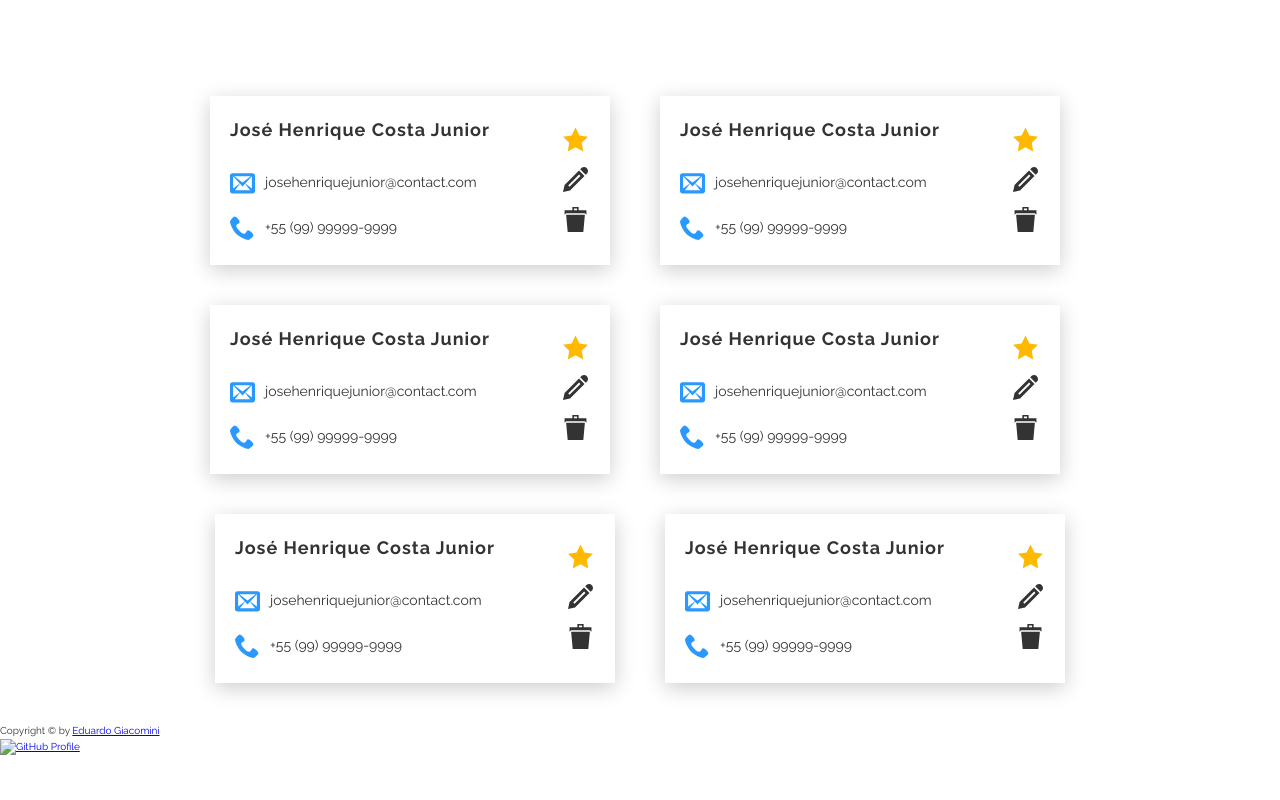
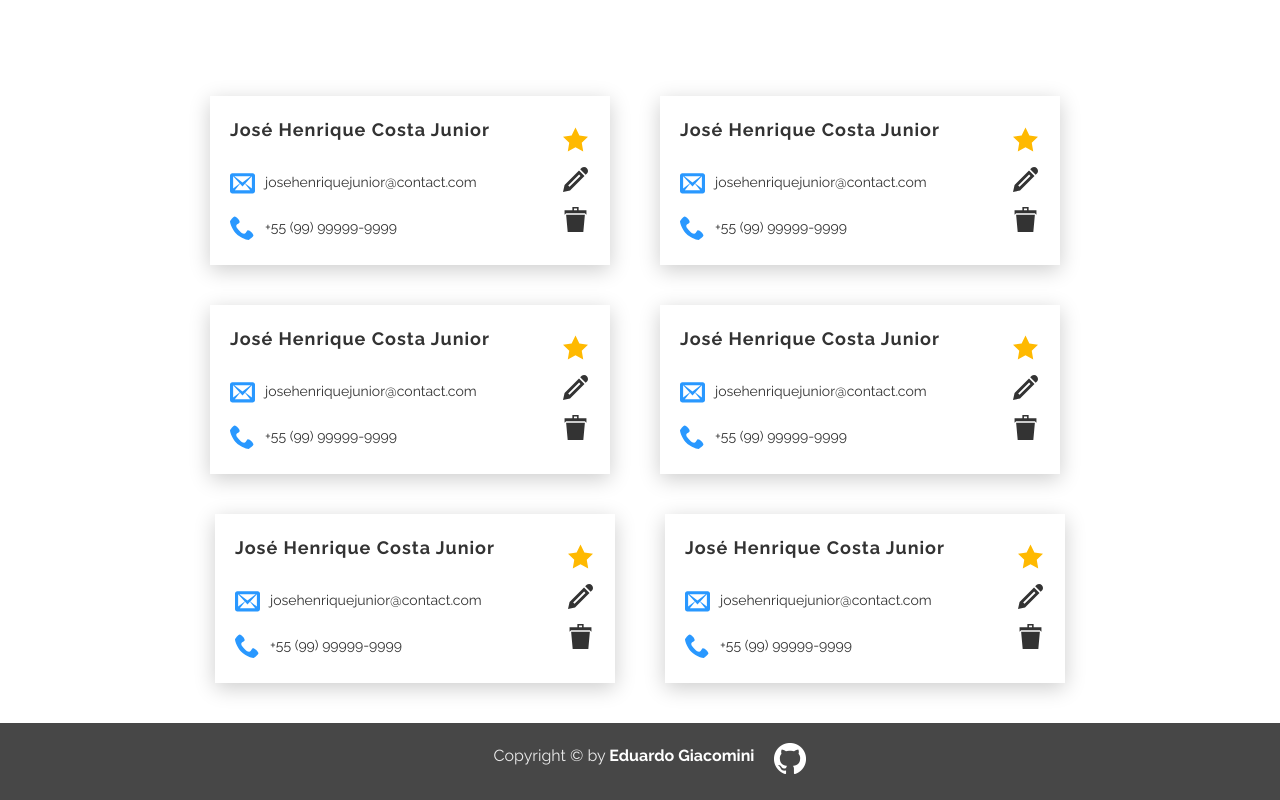
Before and after one commit to EduardoGiacomini/easy-contact, a website built with webpack: page public/index.html in a window 1280 px wide. Shown: the part 615-1415 px from the top of the page. Before the commit the page ends 1370 px from the top, so only its background shows below. Built offline with nearby package versions, Linux system fonts and the light colour scheme; files whose address does not match are found by name.

Commit message:
Building a footer

```diff
--- a/public/index.html
+++ b/public/index.html
@@ -6,7 +6,9 @@
     <meta name="viewport" content="width=device-width, initial-scale=1.0">
     <meta http-equiv="X-UA-Compatible" content="ie=edge">
 
+    <link rel="shortcut icon" href="assets/favicon.png" type="image/png">
     <link href="https://fonts.googleapis.com/css?family=Raleway:400,700" rel="stylesheet">
+
     <title>Easy Contact</title>
 </head>
 
@@ -276,11 +278,11 @@
         </div>
     </main>
     <footer class="footer">
-        <p class="paragraph u-margin-width u-center-text">
-            Copyright &copy; by <a href="https://github.com/EduardoGiacomini" target="_blank" class="link">Eduardo
+        <p class="footer__text paragraph u-margin-width u-center-text">
+            Copyright &copy; by <a href="https://github.com/EduardoGiacomini" target="_blank" class="footer__link">Eduardo
                 Giacomini</a>
         </p>
-        <a href="https://github.com/EduardoGiacomini/easy-contact" target="_blank" class="footer__link u-margin-width">
+        <a href="https://github.com/EduardoGiacomini/easy-contact" target="_blank">
             <img src="assets/github-mark-light-32px.png" alt="GitHub Profile">
         </a>
     </footer>
--- a/src/sass/_layout.scss
+++ b/src/sass/_layout.scss
@@ -102,3 +102,30 @@
     align-items: center;
     flex-wrap: wrap;
 }
+
+.footer {
+    padding: 2rem 3rem;
+    background-color: rgba(51, 51, 51, .9);
+    display: flex;
+    justify-content: center;
+    align-content: center;
+
+    &__text {
+        font-size: 1.6rem;
+        text-align: center;
+        margin: 0 2rem;
+        color: var(--color-grey-light);
+    }
+
+    &__link {
+        color: var(--color-white);
+        font-weight: 600;
+        text-decoration: none;
+        border-bottom: 2px solid transparent;
+        transition: all .2s;
+
+        &:hover {
+            border-bottom: 2px solid var(--color-white);
+        }
+    }
+  }
--- a/src/sass/_variables.scss
+++ b/src/sass/_variables.scss
@@ -30,5 +30,4 @@
     --color-white: #FFFFFF;
     --color-black: #000000;
 
-    --default-font-size: 1.6rem;
 }
```
Also changed, not shown: public/assets/favicon.png (added), public/assets/github-mark-light-32px.png (added).
